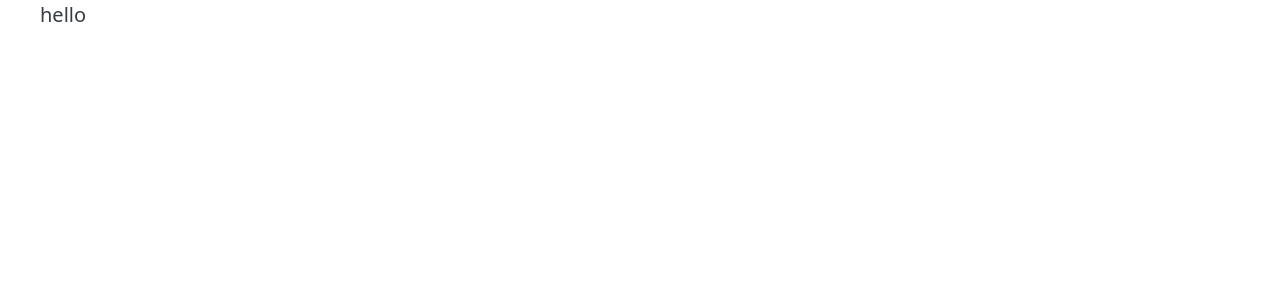
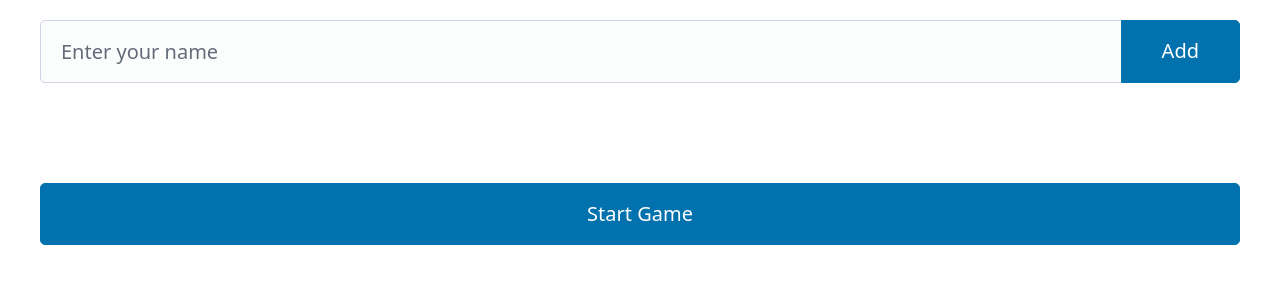
Before and after one commit to kthibodeaux/farkle-scorekeeper, a Vue app: page / in a window 1280 px wide. Shown: the top 300 px of the page. Built offline with nearby package versions, Linux system fonts and the light colour scheme.

Commit message:
add player setup and stores

```diff
--- a/src/App.vue
+++ b/src/App.vue
@@ -1,9 +1,29 @@
 <script setup>
+import { ref } from 'vue'
+import { usePlayersStore } from '@/stores/players'
+
 import PlayerSetup from './components/PlayerSetup.vue'
+import DieFace from './components/DieFace.vue'
+
+const gameStarted = ref(false)
+const playerStore = usePlayersStore()
 </script>
 
 <template>
-  <main class="container">
-    <PlayerSetup />
+  <main class="container" style="margin-top: 20px;">
+    <template v-if="!gameStarted">
+      <PlayerSetup @submit="gameStarted = true" />
+    </template>
+    <template v-else>
+      <div class="main-grid">
+        <div>
+          <div v-for="player in playerStore.players" :key="player.name">
+            {{ player.name }}
+          </div>
+        </div>
+        <div>
+        </div>
+      </div>
+    </template>
   </main>
 </template>
--- /dev/null
+++ b/src/assets/grid.css
@@ -0,0 +1,7 @@
+.main-grid {
+  display: grid;
+  grid-template-columns: 1fr 4fr;
+  grid-template-rows: 1fr;
+  grid-column-gap: 0px;
+  grid-row-gap: 0px;
+}
--- a/src/components/PlayerSetup.vue
+++ b/src/components/PlayerSetup.vue
@@ -1,6 +1,31 @@
 <script setup>
+import { ref } from 'vue'
+import { usePlayersStore } from '@/stores/players'
+
+const playerStore = usePlayersStore()
+
+const emit = defineEmits(['submit'])
+const name = ref(null)
+
+const add = () => {
+  playerStore.addPlayer(name.value)
+  name.value = null
+}
 </script>
 
 <template>
-  <p>hello</p>
+  <form @submit.prevent="add">
+    <fieldset role="group">
+      <input name="name" type="text" v-model="name" placeholder="Enter your name" />
+      <input type="submit" value="Add" />
+    </fieldset>
+  </form>
+  <ul>
+    <li v-for="player in playerStore.players" :key="player.name">
+      {{ player.name }}
+    </li>
+  </ul>
+  <br />
+  <br />
+  <input type="button" @click="emit('submit')" value="Start Game" />
 </template>
--- a/src/main.js
+++ b/src/main.js
@@ -1,5 +1,6 @@
 import './assets/dice.min.css'
 import './assets/pico.min.css'
+import './assets/grid.css'
 
 import { createApp } from 'vue'
 import { createPinia } from 'pinia'
--- /dev/null
+++ b/src/stores/player.js
@@ -0,0 +1,13 @@
+import { ref } from 'vue'
+import { defineStore } from 'pinia'
+
+export const usePlayerStore = (name) => {
+  return defineStore(`player-${name}`, () => {
+    const score = ref(0)
+
+    return {
+      name,
+      score,
+    }
+  })()
+}
--- a/src/stores/players.js
+++ b/src/stores/players.js
@@ -1,10 +1,16 @@
 import { ref } from 'vue'
 import { defineStore } from 'pinia'
+import { usePlayerStore } from './player'
 
-export const usePlayerStore = defineStore('player', () => {
+export const usePlayersStore = defineStore('players', () => {
   const players = ref([])
 
+  const addPlayer = (name) => {
+    players.value.push(usePlayerStore(name))
+  }
+
   return {
+    addPlayer,
     players,
   }
 })
```
